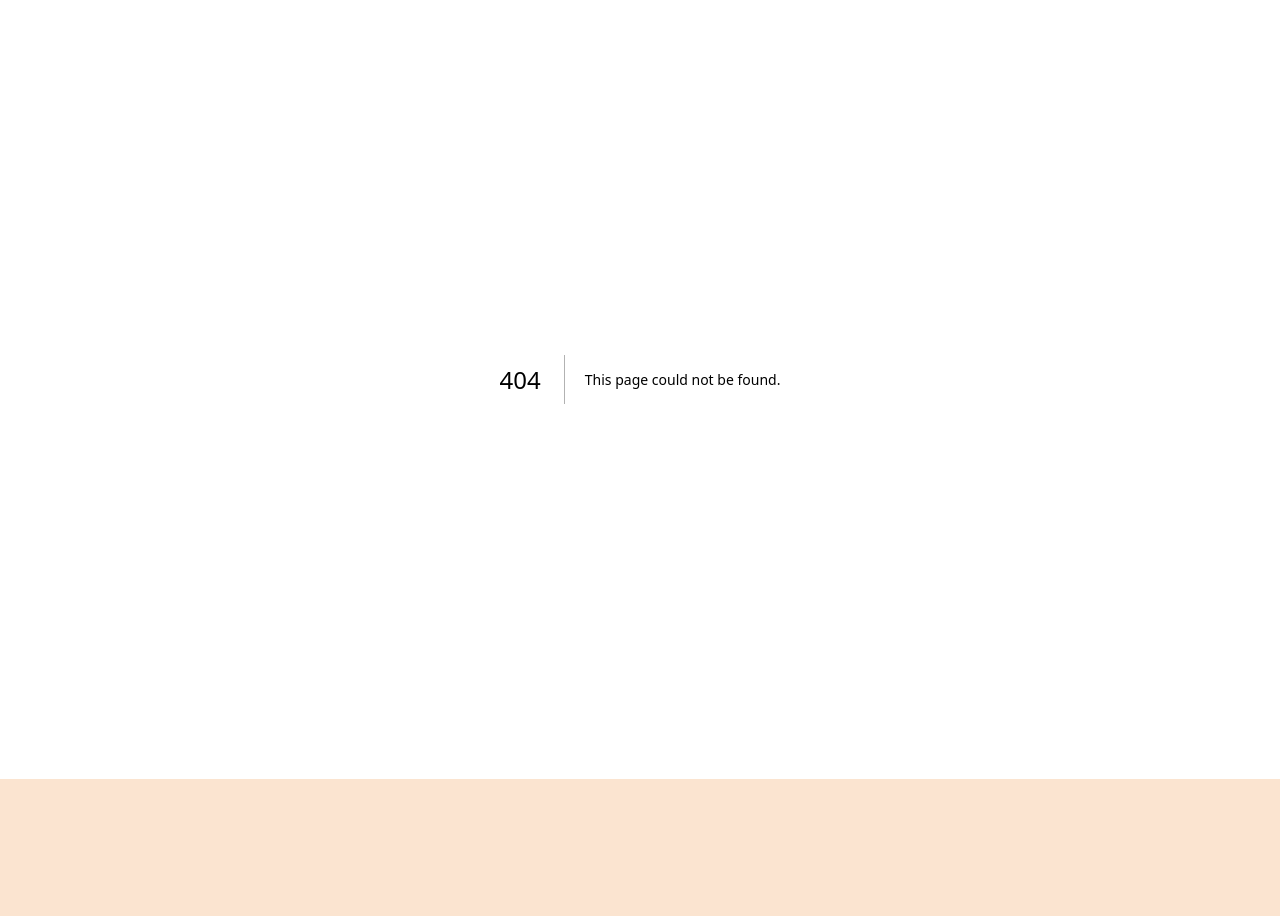
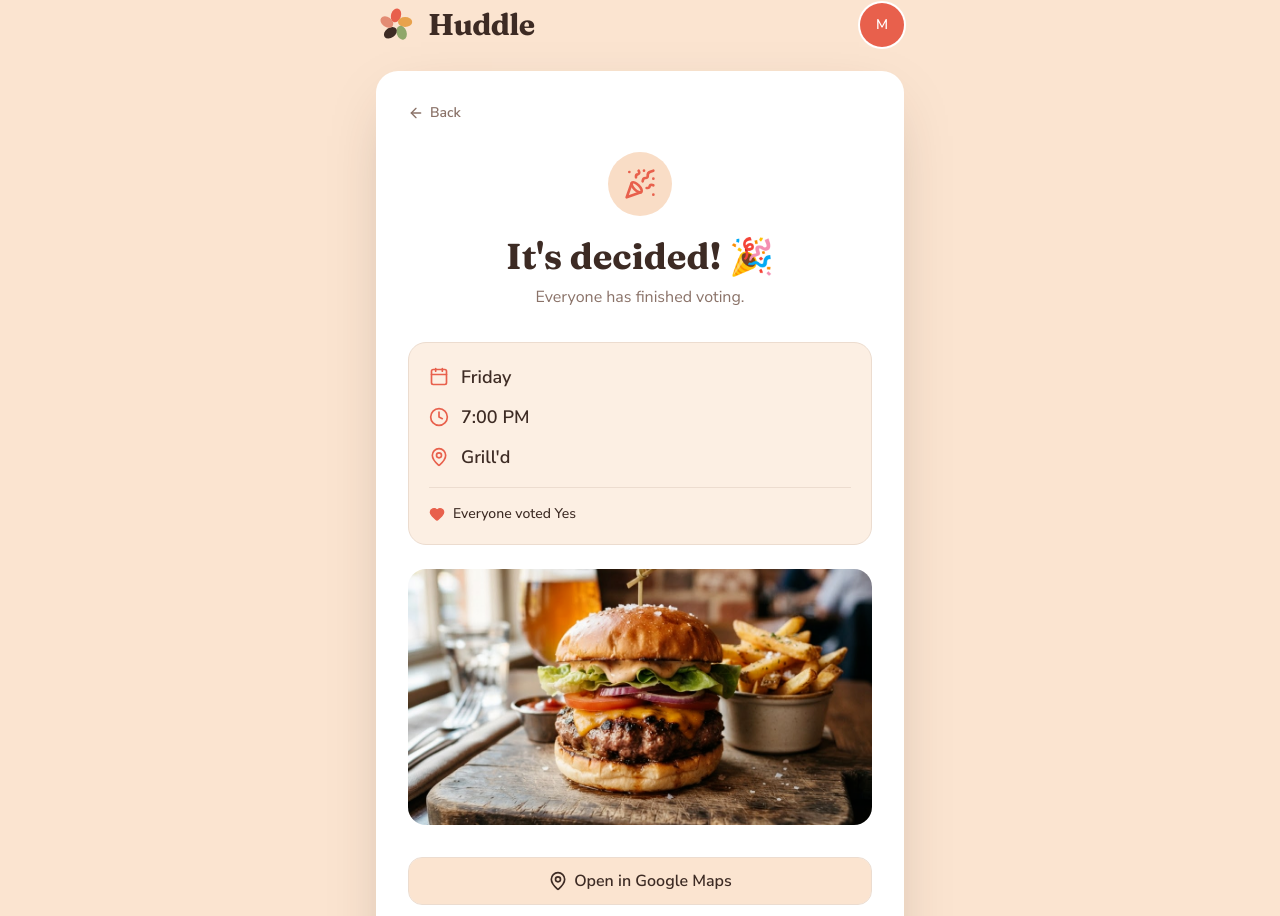
Before and after one commit to patissherie/conure, a Next.js app: page /voting-results in a window 1280 px wide. Before the commit this address had no page. Shown: the part 21-937 px from the top of the page. Before the commit the page ends 800 px from the top, so only its background shows below. Built offline with nearby package versions, Linux system fonts and the light colour scheme.

Commit message:
implemented result page frontend

```diff
--- /dev/null
+++ b/app/voting-results/page.tsx
@@ -0,0 +1,138 @@
+import Image from "next/image"
+import Link from "next/link"
+import { ArrowLeft, PartyPopper, Calendar, Clock, MapPin, Heart } from "lucide-react"
+import { Button } from "../../src/components/ui/button"
+import { HuddleLogo } from "../../src/components/huddle-logo"
+import { MemberAvatar } from "../../src/components/member-avatar"
+
+// Hardcoded demo data — replace with real backend data later.
+const result = {
+  day: "Friday",
+  time: "7:00 PM",
+  venue: "Grill'd",
+  image: "/juicy-gourmet-burger.png",
+  totalMembers: 5,
+  yesVotes: 5,
+  mapsUrl: "https://www.google.com/maps/search/Grill'd",
+}
+
+export default function VotingResultsPage() {
+  const everyoneVotedYes = result.yesVotes === result.totalMembers
+  const votingSummary = everyoneVotedYes
+    ? "Everyone voted Yes"
+    : `${result.yesVotes} out of ${result.totalMembers} members voted Yes`
+
+  return (
+    <div className="min-h-screen">
+      <header className="mx-auto flex max-w-xl items-center justify-between px-6 py-6">
+        <div className="flex items-center gap-3">
+            <HuddleLogo className="h-10 w-10" />
+            <span className="font-serif text-3xl font-bold tracking-tight text-foreground">
+            Huddle
+            </span>
+        </div>
+
+        <MemberAvatar
+            name="Matt"
+            index={2}
+            className="h-11 w-11 text-sm"
+        />
+      </header>
+
+      <main className="mx-auto w-full max-w-xl px-6 pb-16">
+        <section className="rounded-3xl bg-card p-6 shadow-[0_20px_60px_-24px_rgba(58,42,34,0.35)] sm:p-8">
+          {/* Back button */}
+          <Link
+            href="/dashboard"
+            className="inline-flex items-center gap-1.5 text-sm font-semibold text-muted-foreground transition-colors hover:text-foreground"
+          >
+            <ArrowLeft className="size-4" />
+            Back
+          </Link>
+
+          {/* Celebration */}
+          <div className="mt-6 flex flex-col items-center text-center">
+            <div className="flex size-16 items-center justify-center rounded-full bg-accent">
+              <PartyPopper className="size-8 text-primary" />
+            </div>
+            <h1 className="mt-5 text-balance font-serif text-3xl font-bold text-foreground sm:text-4xl">
+              {"It's decided! \u{1F389}"}
+            </h1>
+            <p className="mt-2 text-pretty leading-relaxed text-muted-foreground">
+              Everyone has finished voting.
+            </p>
+          </div>
+
+          {/* Result card */}
+          <div className="mt-8 rounded-2xl border border-border bg-secondary/60 p-5">
+            <dl className="flex flex-col gap-3">
+              <div className="flex items-center gap-3">
+                <Calendar className="size-5 text-primary" aria-hidden="true" />
+                <dt className="sr-only">Day</dt>
+                <dd className="text-lg font-semibold text-foreground">{result.day}</dd>
+              </div>
+              <div className="flex items-center gap-3">
+                <Clock className="size-5 text-primary" aria-hidden="true" />
+                <dt className="sr-only">Time</dt>
+                <dd className="text-lg font-semibold text-foreground">{result.time}</dd>
+              </div>
+              <div className="flex items-center gap-3">
+                <MapPin className="size-5 text-primary" aria-hidden="true" />
+                <dt className="sr-only">Venue</dt>
+                <dd className="text-lg font-semibold text-foreground">{result.venue}</dd>
+              </div>
+            </dl>
+
+            <div className="mt-4 flex items-center gap-2 border-t border-border pt-4">
+              <Heart className="size-4 fill-primary text-primary" aria-hidden="true" />
+              <p className="text-sm font-medium text-foreground">{votingSummary}</p>
+            </div>
+          </div>
+
+          {/* Winning venue image */}
+          <div className="mt-6 overflow-hidden rounded-2xl">
+            <Image
+              src={result.image || "/placeholder.svg"}
+              alt={`Photo of ${result.venue}`}
+              width={800}
+              height={480}
+              className="h-56 w-full object-cover sm:h-64"
+              priority
+            />
+          </div>
+
+          {/* Actions */}
+          <div className="mt-8 flex flex-col gap-3">
+            <Button
+              variant="outline"
+              size="lg"
+              nativeButton={false}
+              className="h-12 w-full rounded-xl text-base font-semibold"
+              render={
+                <a href={result.mapsUrl} target="_blank" rel="noopener noreferrer" />
+              }
+            >
+              <MapPin className="size-5" />
+              Open in Google Maps
+            </Button>
+            <Button
+            size="lg"
+            nativeButton={false}
+            className="h-12 w-full rounded-xl text-base font-semibold"
+            render={
+                <a
+                href="https://calendar.google.com/calendar/render?action=TEMPLATE"
+                target="_blank"
+                rel="noopener noreferrer"
+                />
+            }
+            >
+              <Calendar className="size-5" />
+              Save to Google Calendar
+            </Button>
+          </div>
+        </section>
+      </main>
+    </div>
+  )
+}
```
